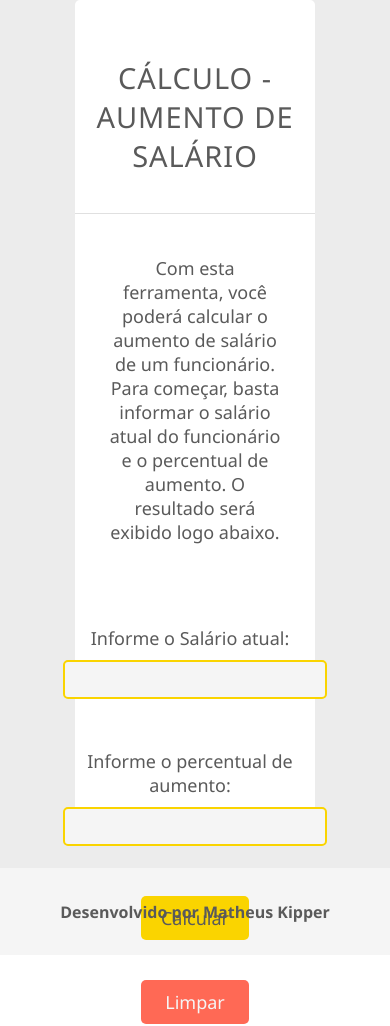
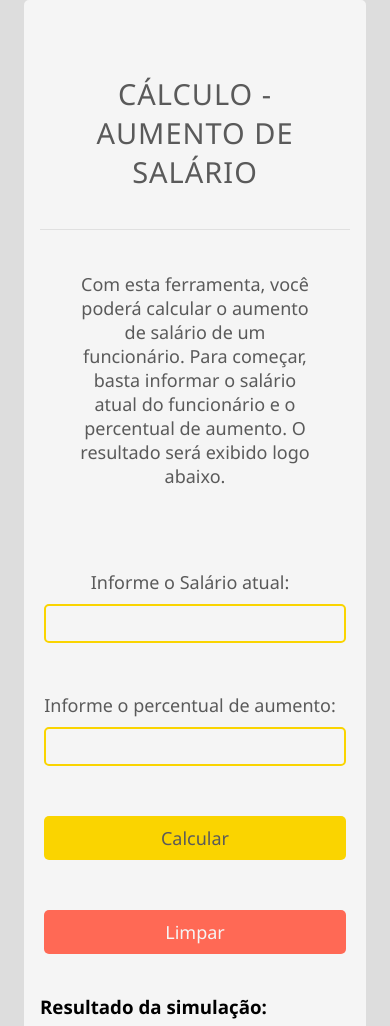
Before and after one commit to matheuskipper/JS-aumentoSalario, a plain HTML site: page index.html in a window 390 px wide. Shown: the part 96-1122 px from the top of the page. Drawn offline with Linux system fonts and the light colour scheme.

Commit message:
Deixando o projeto mais responsivo

```diff
--- a/index.html
+++ b/index.html
@@ -37,6 +37,9 @@
             <button id="clear" onclick="limpar()">Limpar</button>
           </div>
         </div>
+        <div class="resultado">
+          <h3>Resultado da simulação:</h3>
+          <p id="resultado"></p>
       </div>
     </main>
     <footer>
--- a/style.css
+++ b/style.css
@@ -5,11 +5,11 @@
 }
 
 main {
-  background-color: #ececec;
+  background-color: #dddddd;
   display: flex;
   justify-content: center;
   align-items: center;
-  height: 100vh;
+  /* height: 100vh; */
   padding: 1.5rem;
 }
 
@@ -35,10 +35,12 @@ main {
 .container {
   display: block;
   justify-content: center;
-  height: 100vh;
+  /* height: 100vh; */
   width: 70%;
+  max-width: 100%;
   border-radius: 5px;
-  background-color: white;
+  background-color: #f5f5f5;
+  padding: 1rem;
 }
 
 #titulo-principal {
@@ -99,9 +101,11 @@ hr {
 }
 
 .botoes {
-  display: grid;
+  display: flex;
+  flex-direction: column;
   justify-content: center;
   align-items: center;
+  gap: 10px;
 }
 
 #submit {
@@ -145,7 +149,6 @@ hr {
   display: flex;
   justify-content: center;
   align-items: center;
-  height: 55px;
   padding: 1rem;
   background-color: #f5f5f5;
 }
@@ -155,3 +158,18 @@ hr {
   font-weight: 600;
   color: #5a5a5a;
 }
+
+@media (max-width: 768px) {
+  .container {
+    width: 100%;
+  }
+
+  .botoes {
+    flex-direction: column;
+  }
+
+  #submit,
+  #clear {
+    width: 100%;
+  }
+}
```
